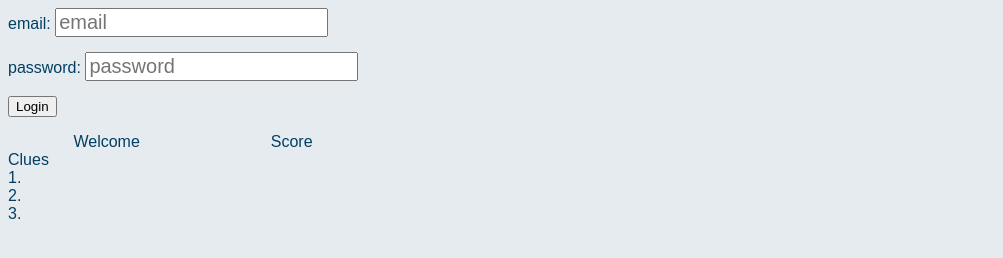
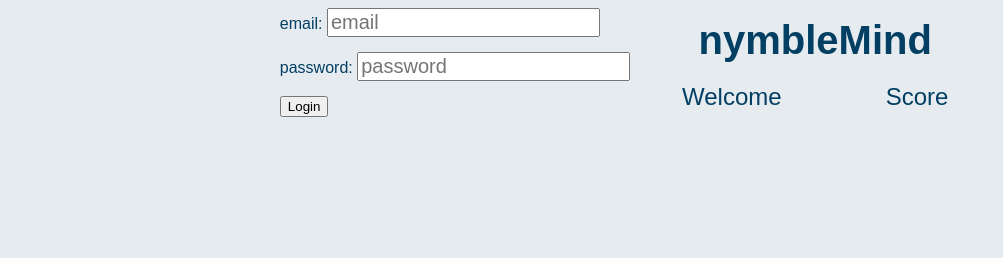
Before and after one commit to ikari4/nymbleMind, a website: page index.html in a window 1280 px wide. Shown: the whole page, without its empty margins (0-1003 px from the left). Drawn offline with Linux system fonts and the light colour scheme.

Commit message:
re-formatted letter box area

```diff
--- a/index.html
+++ b/index.html
@@ -25,7 +25,7 @@
         <p id="loginError" style="color:red;"></p>
     </div>
     <div id="outerDiv">
-        <div id="titleDiv"></div>
+        <div id="titleDiv">nymbleMind</div>
         <div id="headerDiv">
             <div id="headLeft">
                 <div id="welcomeDiv">Welcome</div>
@@ -38,17 +38,17 @@
         </div>
         <div id="wordDiv"></div>
         <div id="clueDiv">
-            <div id="clueTitleDiv">Clues</div>
+            <div id="clueTitleDiv"></div>
             <div class="clueNDiv" id="clue0Div">
-                <div id="clue0DivNum">1.</div>
+                <div id="clue0DivNum"></div>
                 <div id="clue0DivText"></div>
             </div>
             <div class="clueNDiv" id="clue1Div">
-                <div id="clue1DivNum">2.</div>
+                <div id="clue1DivNum"></div>
                 <div id="clue1DivText"></div>
             </div>
             <div class="clueNDiv" id="clue2Div">
-                <div id="clue2DivNum">3.</div>
+                <div id="clue2DivNum"></div>
                 <div id="clue2DivText"></div>
             </div>
         </div>
--- a/script.js
+++ b/script.js
@@ -101,6 +101,19 @@ window.addEventListener("load", async() => {
             }
         });
 
+          input.addEventListener("keydown", (e) => {
+            if (e.key === "Backspace") {
+            if (input.value === "") {
+                const prev = document.querySelector(`[name="entry${i - 1}"]`);
+                if (prev) {
+                prev.focus();
+                prev.value = ""; // optional: clears previous box
+                e.preventDefault();
+                }
+            }
+            }
+        });
+
         wordDiv.appendChild(input);
         });
 
--- a/styles.css
+++ b/styles.css
@@ -3,6 +3,8 @@ body {
     font-family: Arial, Helvetica, sans-serif;
     color: #033f63;
     background-color: #033f631a;
+    display: flex;
+    justify-content: center;
 }
 
 #loginModal input {
@@ -14,22 +16,43 @@ body {
     display: flex;
     flex-direction: column;
     width: 370px;
+    align-items: center;
+}
+
+#titleDiv {
+    font-size: 40px;
+    font-weight: bold;
+    align-self: center;
+    margin-bottom: 10px;
+    margin-top: 10px;
 }
 
 #headerDiv {
     display: flex;
     flex-direction: row;
+    font-size: 24px;
+    width: 100%;
     justify-content: space-around;
 }
 
-#headerLeft {
+#headLeft {
     display: flex;
     flex-direction: column;
+    align-items: center;
+    margin: 10px 0;
 }
 
-#headerRight {
+#welcomeDiv {
+    display: flex;
+    text-align: center;
+    width: 100px;
+}
+
+#headRight {
     display: flex;
     flex-direction: column;
+    align-items: center;
+    margin: 10px 0;
 }
 
 #wordDiv {
@@ -37,6 +60,8 @@ body {
     flex-direction: row;
     gap: 6px;
     width: 100%;
+    margin: 10px 0;
+    justify-content: center;
 }
 
 .letterBox {
```
